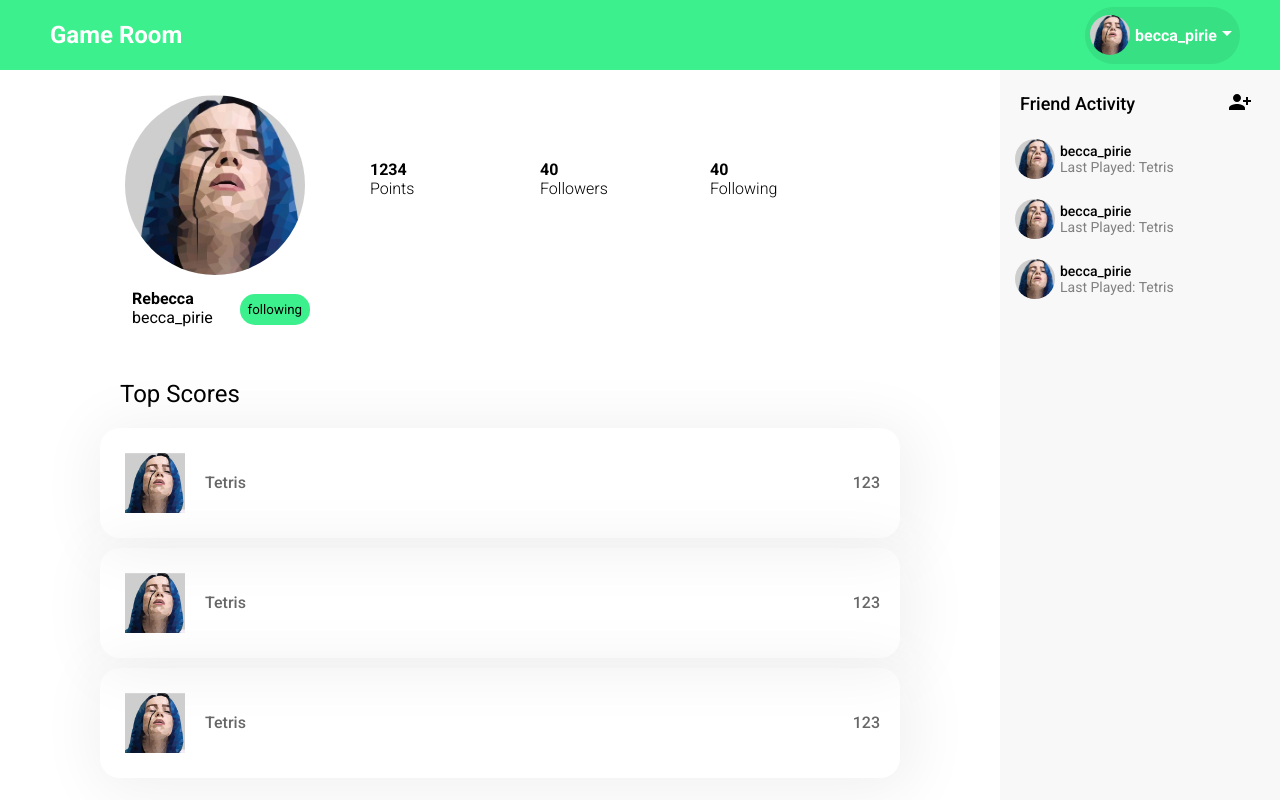
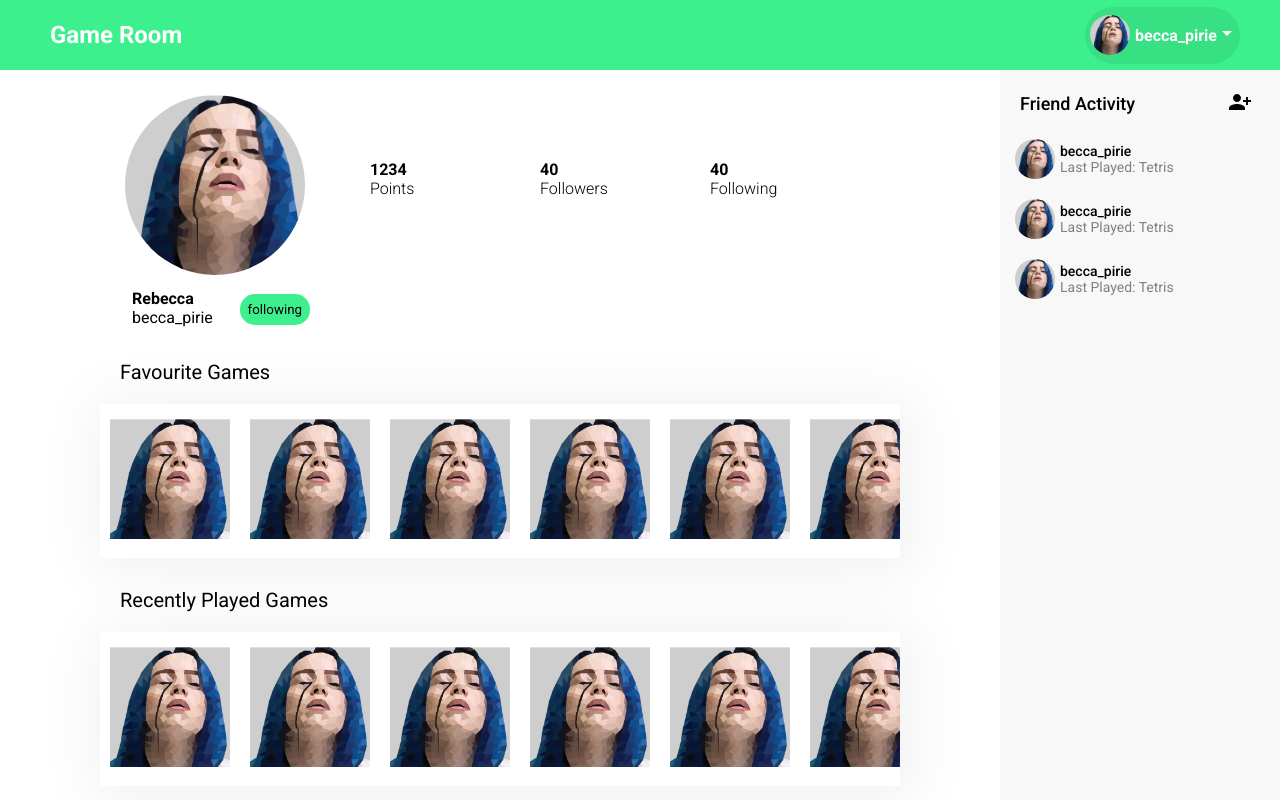
Before and after one commit to BeccaPirie/game-room, a React (Create React App) app in the folder client/: page /profile in a window 1280 px wide. Shown: the top 800 px of the page. Built offline with nearby package versions, Linux system fonts and the light colour scheme; the HTML template or start-up script is replaced by a standard one.

Commit message:
added favourites and recently played to profile

```diff
--- /dev/null
+++ b/client/src/components/profileGamesDisplay/ProfileGamesDisplay.jsx
@@ -0,0 +1,14 @@
+import './profileGamesDisplay.scss'
+
+export default function ProfileGamesDisplay() {
+    return (
+            <div className="favouritedGames">
+                <img src="../assets/profile-pic.jpg" alt="" className="favouriteGameImg" />
+                <img src="../assets/profile-pic.jpg" alt="" className="favouriteGameImg" />
+                <img src="../assets/profile-pic.jpg" alt="" className="favouriteGameImg" />
+                <img src="../assets/profile-pic.jpg" alt="" className="favouriteGameImg" />
+                <img src="../assets/profile-pic.jpg" alt="" className="favouriteGameImg" />
+                <img src="../assets/profile-pic.jpg" alt="" className="favouriteGameImg" />
+            </div>
+    )
+}
--- /dev/null
+++ b/client/src/components/profileGamesDisplay/profileGamesDisplay.scss
@@ -0,0 +1,10 @@
+.favouritedGames {
+    box-shadow: 5px 5px 60px 10px #f1f1f1;
+    overflow: auto;
+    white-space: nowrap;
+
+    img {
+        width: 120px;
+        margin: 15px 10px;
+    }
+}
--- a/client/src/pages/profile/Profile.jsx
+++ b/client/src/pages/profile/Profile.jsx
@@ -2,6 +2,7 @@ import "./profile.scss";
 import Navbar from "../../components/navbar/Navbar";
 import Rightbar from "../../components/rightbar/Rightbar";
 import TopScores from "../../components/topScores/TopScores";
+import ProfileGamesDisplay from "../../components/profileGamesDisplay/ProfileGamesDisplay";
 
 export default function Profile() {
     return (
@@ -43,6 +44,16 @@ export default function Profile() {
                         </div>
                     </div>
 
+                    <div className="gamesOuterDiv">
+                        <p>Favourite Games</p>
+                        <ProfileGamesDisplay />
+                    </div>
+
+                    <div className="recentlyPlayed gamesOuterDiv">
+                        <p>Recently Played Games</p>
+                        <ProfileGamesDisplay />
+                    </div>
+
                     <div className="userTopScores">
                         <p>Top Scores</p>
                         <TopScores />
--- a/client/src/pages/profile/profile.scss
+++ b/client/src/pages/profile/profile.scss
@@ -73,7 +73,7 @@
 
     p {
         margin: 0 0 20px 20px;
-        font-size: 24px;
+        font-size: 20px;
     }
 }
 
@@ -111,3 +111,29 @@
         @include main-container-l;
     }
 }
+
+
+.gamesOuterDiv {
+    width: 80%;
+    margin: auto;
+
+    p {
+        margin: 0 0 20px 20px;
+        font-size: 20px;
+    }
+}
+
+.recentlyPlayed {
+    margin-top: 30px;
+}
+
+.favouritedGames {
+    box-shadow: 5px 5px 60px 10px #f1f1f1;
+    overflow: auto;
+    white-space: nowrap;
+
+    img {
+        width: 120px;
+        margin: 15px 10px;
+    }
+}
```
